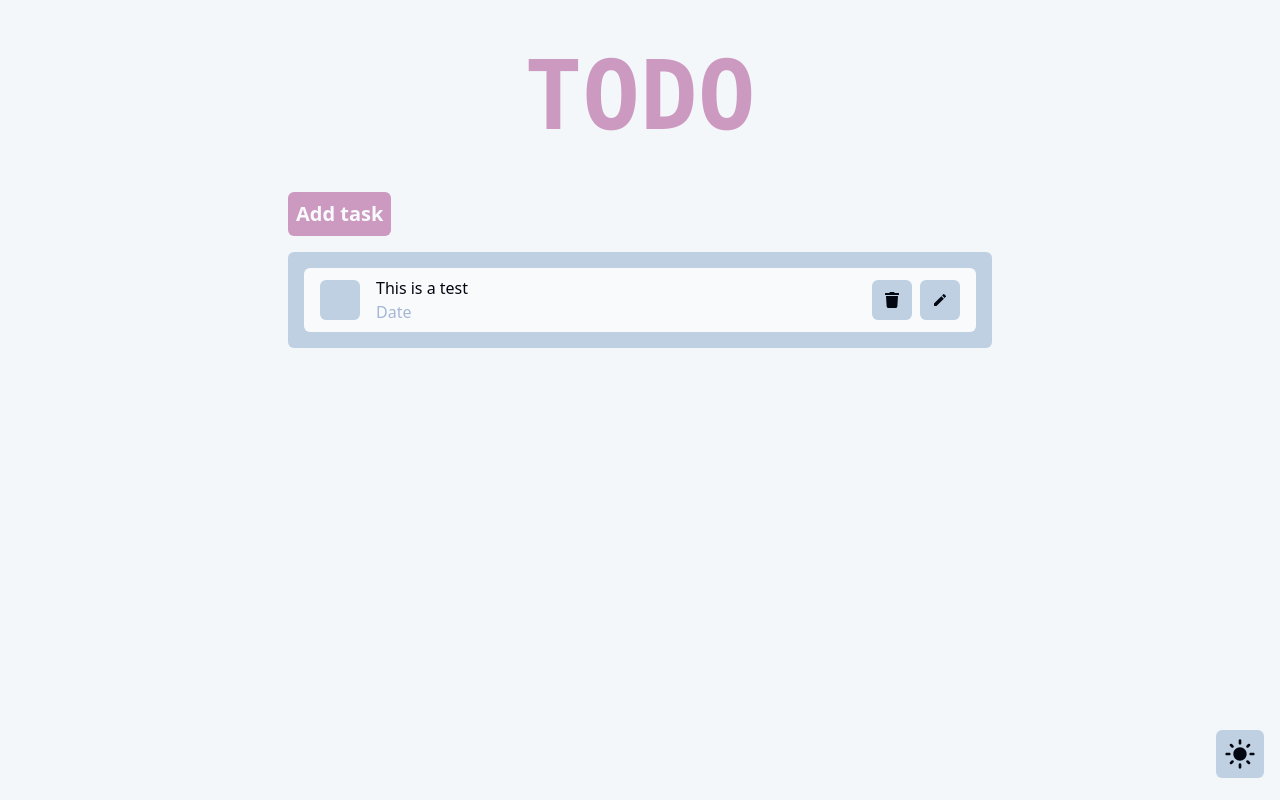
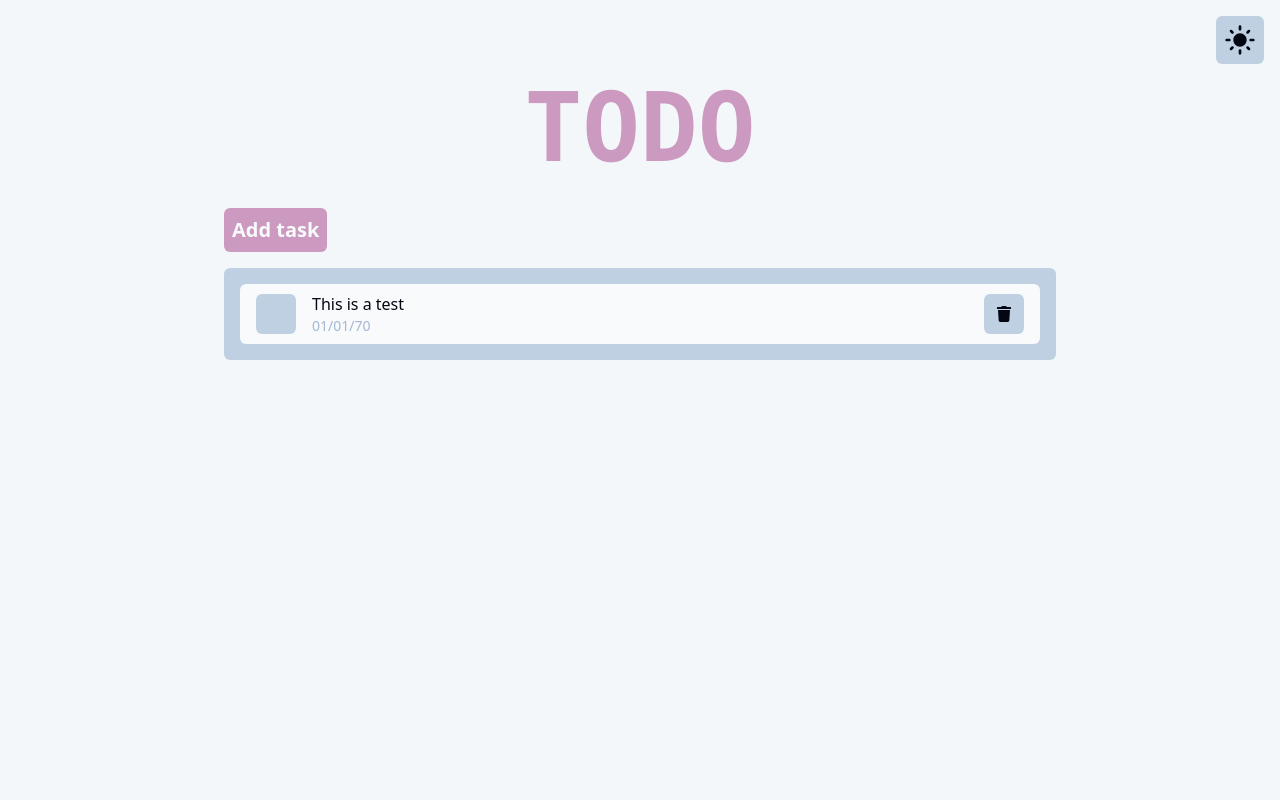
Before and after one commit to andrewhought/pretty-todo, a React (Vite) app: page / in a window 1280 px wide. Built offline with nearby package versions, Linux system fonts and the light colour scheme.

Commit message:
cleaned up dark mode toggle logic, implemented input area for Task component, improved styling

```diff
--- a/index.html
+++ b/index.html
@@ -2,14 +2,9 @@
 <html lang="en">
     <head>
         <script>
-            (function () {
-                const theme = localStorage.getItem("theme") || "light";
-                if (theme === "dark") {
-                    document.documentElement.classList.add("dark");
-                } else {
-                    document.documentElement.classList.add("light");
-                }
-            })();
+            if (localStorage.getItem("theme") === "dark") {
+                document.documentElement.classList.add("dark");
+            }
         </script>
         <meta charset="UTF-8" />
         <link rel="icon" type="" href="" />
--- a/package.json
+++ b/package.json
@@ -2,12 +2,13 @@
     "homepage": "https://andrewhought.github.io/pretty-todo/",
     "name": "pretty-todo",
     "private": true,
-    "version": "0.0.0",
+    "version": "0.0.1",
     "type": "module",
     "scripts": {
         "dev": "vite",
         "build": "tsc -b && vite build",
         "lint": "eslint . --ext ts,tsx --report-unused-disable-directives --max-warnings 0",
+        "prettier": "npx prettier --write .",
         "preview": "vite preview",
         "predeploy": "npm run build",
         "deploy": "gh-pages -d dist"
@@ -40,6 +41,7 @@
         "eslint": "^8.57.0",
         "eslint-plugin-react-hooks": "^4.6.2",
         "eslint-plugin-react-refresh": "^0.4.9",
+        "gh-pages": "^6.1.1",
         "postcss": "^8.4.40",
         "prettier": "^3.3.3",
         "prettier-plugin-tailwindcss": "^0.6.5",
--- a/src/components/DarkModeToggle.tsx
+++ b/src/components/DarkModeToggle.tsx
@@ -11,12 +11,10 @@ export function DarkModeToggle(): ReactElement {
     const handleClick = () => {
         if (document.documentElement.classList.contains("dark")) {
             document.documentElement.classList.remove("dark");
-            document.documentElement.classList.add("light");
-            localStorage.setItem("theme", "light");
+            localStorage.removeItem("theme");
             setIsDarkMode(false);
             return;
         }
-        document.documentElement.classList.remove("light");
         document.documentElement.classList.add("dark");
         localStorage.setItem("theme", "dark");
         setIsDarkMode(true);
--- a/src/components/Task.tsx
+++ b/src/components/Task.tsx
@@ -1,34 +1,64 @@
 import * as Checkbox from "@radix-ui/react-checkbox";
 import * as Label from "@radix-ui/react-label";
-import { ReactElement } from "react";
+import { ReactElement, useRef, useState } from "react";
 import { FaCheck } from "react-icons/fa";
 import { FaTrash } from "react-icons/fa";
-import { MdEdit } from "react-icons/md";
 
-// interface TaskProps {}
+interface TaskProps {
+    entry: string;
+    date: string;
+}
 
-export function Task(): ReactElement {
+export function Task(props: TaskProps): ReactElement {
+    const { entry, date } = props;
+
+    const inputRef = useRef<HTMLInputElement | null>(null);
+
+    const [entryText, setEntryText] = useState(entry);
+    const [dateText, setDateText] = useState(date);
+
+    const handleEntryChange = (
+        event: React.ChangeEvent<HTMLInputElement>
+    ): void => {
+        setEntryText(event.target.value);
+    };
+
+    const handleInputBlur = (): void => {
+        if (inputRef.current) {
+            inputRef.current.setSelectionRange(0, 0);
+            // Save changes
+        }
+    };
+
     return (
         <form>
-            <div className="flex items-center rounded-md bg-white p-2 dark:bg-black">
-                <Checkbox.Root className="mx-2 h-10 w-10 rounded-md bg-primary1 p-2">
+            <div className="flex min-w-fit items-center rounded-md bg-white p-2 dark:bg-black">
+                <Checkbox.Root className="mx-2 h-10 w-10 flex-shrink-0 rounded-md bg-primary1 p-2">
                     <Checkbox.Indicator className="flex items-center justify-center">
                         <FaCheck className="text-black" />
                     </Checkbox.Indicator>
                 </Checkbox.Root>
-                <div className="mx-2 flex-col">
-                    <Label.Root className="flex text-black dark:text-white">
-                        This is a test
-                    </Label.Root>
-                    <Label.Root className="flex text-primary2">Date</Label.Root>
-                </div>
-                <div className="mx-2 ml-auto flex">
-                    <button className="mx-2 flex h-10 w-10 items-center justify-center rounded-md bg-primary1 p-2 hover:bg-primary2">
-                        <FaTrash className="text-black" />
-                    </button>
-                    <button className="flex h-10 w-10 items-center justify-center rounded-md bg-primary1 p-2 hover:bg-primary2">
-                        <MdEdit className="text-black" />
-                    </button>
+                <div className="flex flex-grow items-center justify-between">
+                    <div className="mx-2 flex-grow flex-col">
+                        <Label.Root className="flex text-black dark:text-white">
+                            <input
+                                className="flex flex-grow cursor-text truncate bg-white text-black outline-none dark:bg-black dark:text-white"
+                                ref={inputRef}
+                                type="text"
+                                value={entryText}
+                                onChange={handleEntryChange}
+                                onBlur={handleInputBlur}
+                            />
+                        </Label.Root>
+                        <Label.Root className="flex text-sm text-primary2">
+                            {dateText}
+                        </Label.Root>
+                    </div>
+                    <div className="mx-2 flex h-10 w-10">
+                        <button className="flex h-10 w-10 items-center justify-center rounded-md bg-primary1 p-2 hover:bg-primary2">
+                            <FaTrash className="text-black" />
+                        </button>
+                    </div>
                 </div>
             </div>
         </form>
--- a/src/components/TaskList.tsx
+++ b/src/components/TaskList.tsx
@@ -7,9 +7,5 @@ interface TaskListProps {
 export function TaskList(props: TaskListProps): ReactElement {
     const { task } = props;
 
-    return (
-        <div className="min-w-full max-w-2xl rounded-md bg-primary1 p-4">
-            {task}
-        </div>
-    );
+    return <div className="min-w-fit rounded-md bg-primary1 p-4">{task}</div>;
 }
--- a/src/index.css
+++ b/src/index.css
@@ -2,7 +2,7 @@
 @tailwind components;
 @tailwind utilities;
 
-.light {
+:root {
     --background: 243, 247, 250;
 
     --white: 249, 250, 251;
--- /dev/null
+++ b/src/models/App.ts
@@ -0,0 +1,19 @@
+export class App {
+    isCreating: boolean;
+    isEditing: boolean;
+    isDeleting: boolean;
+
+    constructor() {
+        this.isCreating = false;
+        this.isEditing = false;
+        this.isDeleting = false;
+    }
+
+    initialLoad = (): void => {};
+
+    createTask = (): void => {};
+
+    editTask = (): void => {};
+
+    deleteTask = (): void => {};
+}
--- a/src/models/AppModel.ts
+++ /dev/null
@@ -1,3 +0,0 @@
-export class AppModel {
-    constructor() {}
-}
--- a/src/pages/Home.tsx
+++ b/src/pages/Home.tsx
@@ -6,20 +6,26 @@ import { TaskList } from "../components/TaskList";
 
 const Home = (): ReactElement => {
     return (
-        <div className="relative flex min-h-screen flex-col items-center">
-            <div className="my-12 font-mono text-8xl font-bold text-secondary1">
+        <div className="relative flex min-h-screen min-w-fit flex-col items-center">
+            <div className="absolute right-4 top-4">
+                <DarkModeToggle />
+            </div>
+            <div className="mb-8 mt-20 font-mono text-8xl font-bold text-secondary1">
                 TODO
             </div>
-            <div className="w-full max-w-3xl px-8">
+            <div className="w-full max-w-4xl px-8">
                 <button className="mb-4 rounded-md bg-secondary1 p-2 text-xl font-semibold text-white hover:bg-secondary2">
                     Add task
                 </button>
-                <div className="w-full">
-                    <TaskList task={<Task />} />
+                <div>
+                    <TaskList
+                        task={
+                            <>
+                                <Task entry="This is a test" date="01/01/70" />
+                            </>
+                        }
+                    />
                 </div>
-            </div>
-            <div className="absolute bottom-4 right-4">
-                <DarkModeToggle />
             </div>
         </div>
     );
```
Also changed, not shown: 1 other file (tests, documents, lock files or other folders).
